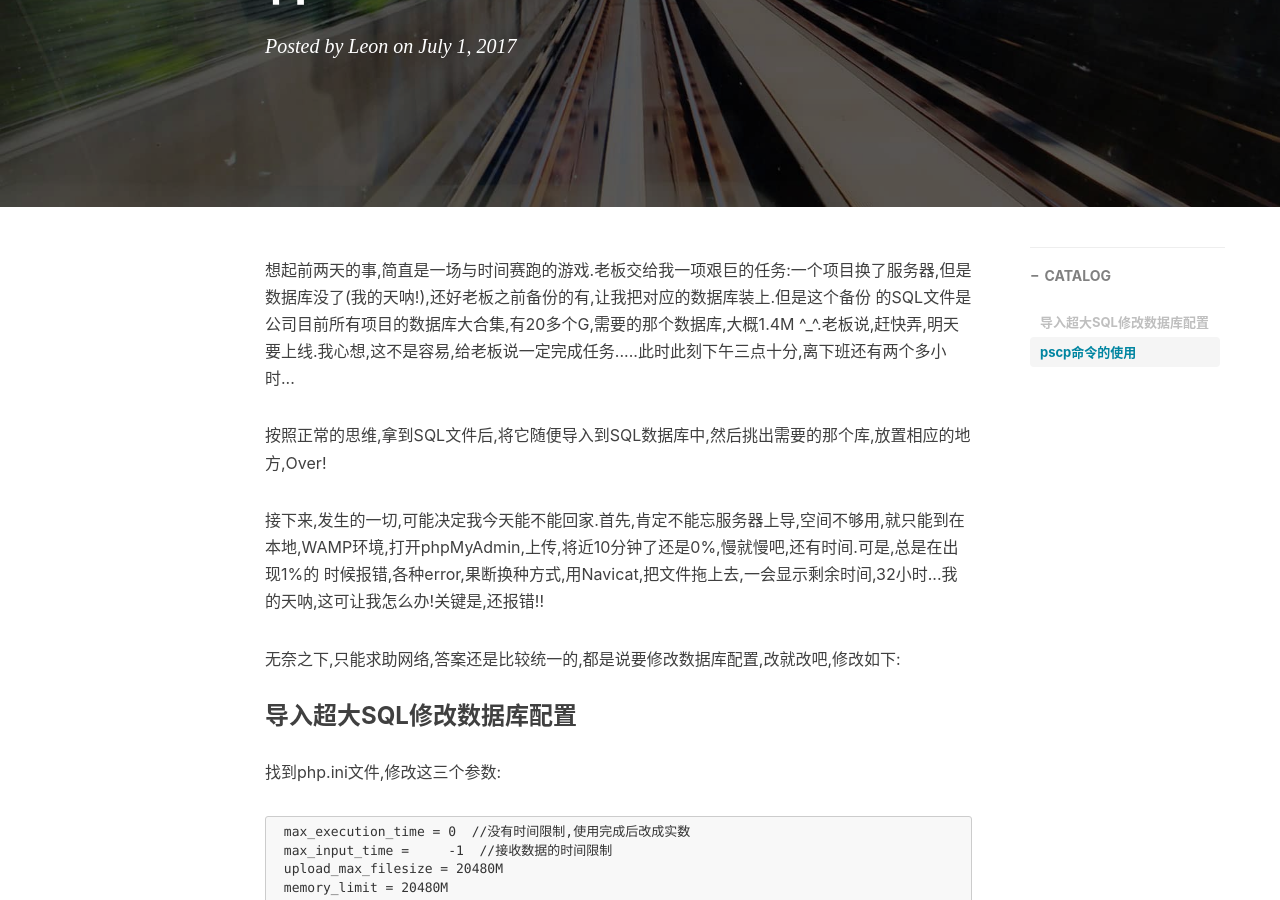
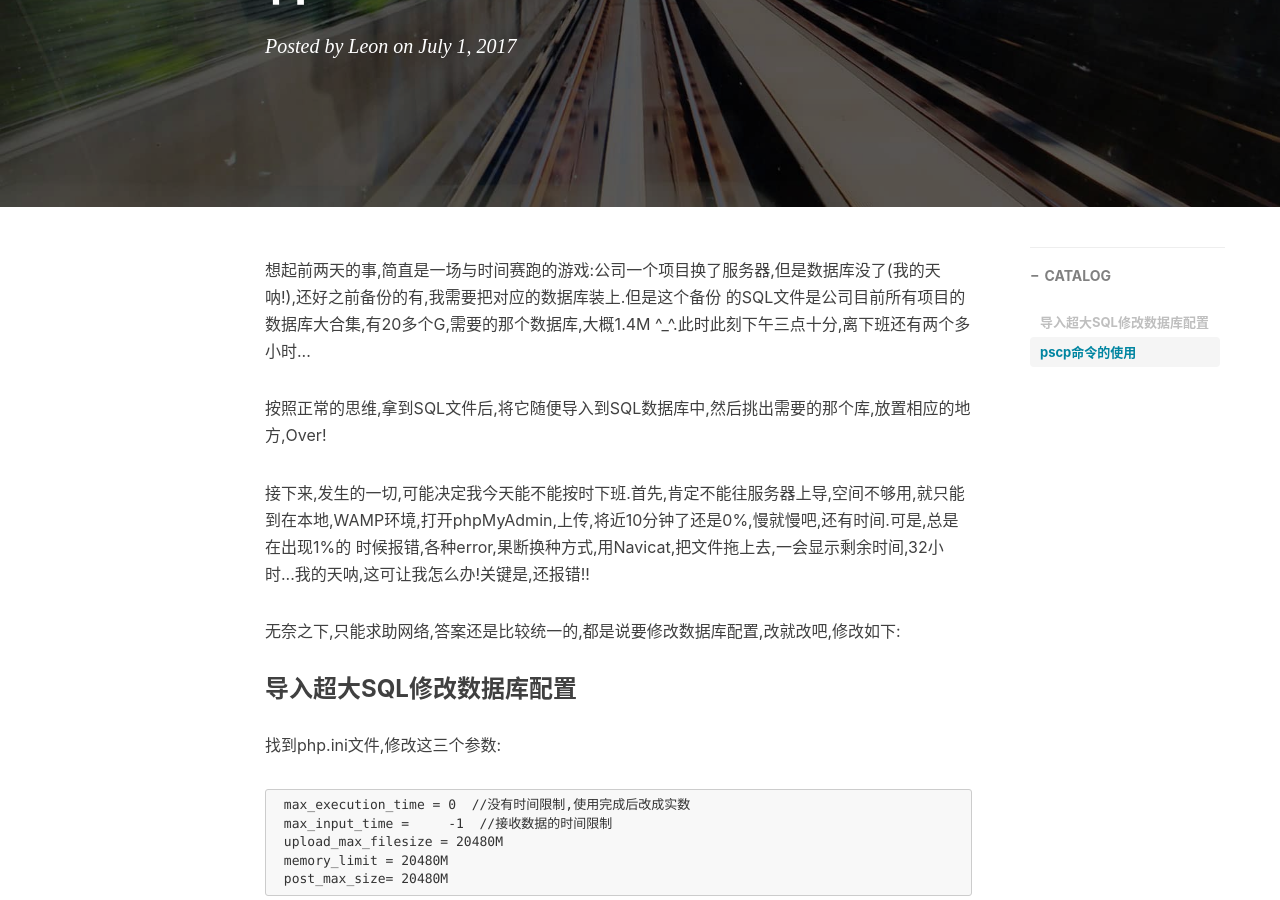
Before and after one commit to wl236179666/wl236179666.github.com, a Jekyll site: the page built from _posts/2017-07-01-012.md, in a window 1280 px wide and 900 px high, scrolled down 371 px. Built offline with Jekyll 4.4.1, drawn with Linux system fonts in a browser that asks for light colours; nearby versions of some CDN libraries; comment, search, counter and statistics services are not loaded.

Commit message:
修改文章内容

```diff
--- a/_posts/2017-07-01-012.md
+++ b/_posts/2017-07-01-012.md
@@ -11,11 +11,11 @@ tags:
     - Linux
 ---
 
-<p>想起前两天的事,简直是一场与时间赛跑的游戏.老板交给我一项艰巨的任务:一个项目换了服务器,但是数据库没了(我的天呐!),还好老板之前备份的有,让我把对应的数据库装上.但是这个备份
-的SQL文件是公司目前所有项目的数据库大合集,有20多个G,需要的那个数据库,大概1.4M ^_^.老板说,赶快弄,明天要上线.我心想,这不是容易,给老板说一定完成任务.....此时此刻下午三点十分,离下班还有两个多小时...</p>
+<p>想起前两天的事,简直是一场与时间赛跑的游戏:公司一个项目换了服务器,但是数据库没了(我的天呐!),还好之前备份的有,我需要把对应的数据库装上.但是这个备份
+的SQL文件是公司目前所有项目的数据库大合集,有20多个G,需要的那个数据库,大概1.4M ^_^.此时此刻下午三点十分,离下班还有两个多小时...</p>
 
 <p>按照正常的思维,拿到SQL文件后,将它随便导入到SQL数据库中,然后挑出需要的那个库,放置相应的地方,Over!</p>
-<p>接下来,发生的一切,可能决定我今天能不能回家.首先,肯定不能忘服务器上导,空间不够用,就只能到在本地,WAMP环境,打开phpMyAdmin,上传,将近10分钟了还是0%,慢就慢吧,还有时间.可是,总是在出现1%的
+<p>接下来,发生的一切,可能决定我今天能不能按时下班.首先,肯定不能往服务器上导,空间不够用,就只能到在本地,WAMP环境,打开phpMyAdmin,上传,将近10分钟了还是0%,慢就慢吧,还有时间.可是,总是在出现1%的
 时候报错,各种error,果断换种方式,用Navicat,把文件拖上去,一会显示剩余时间,32小时...我的天呐,这可让我怎么办!关键是,还报错!!</p>
 <p>无奈之下,只能求助网络,答案还是比较统一的,都是说要修改数据库配置,改就改吧,修改如下:</p>
 
```
Also changed, not shown: 1 other file.
